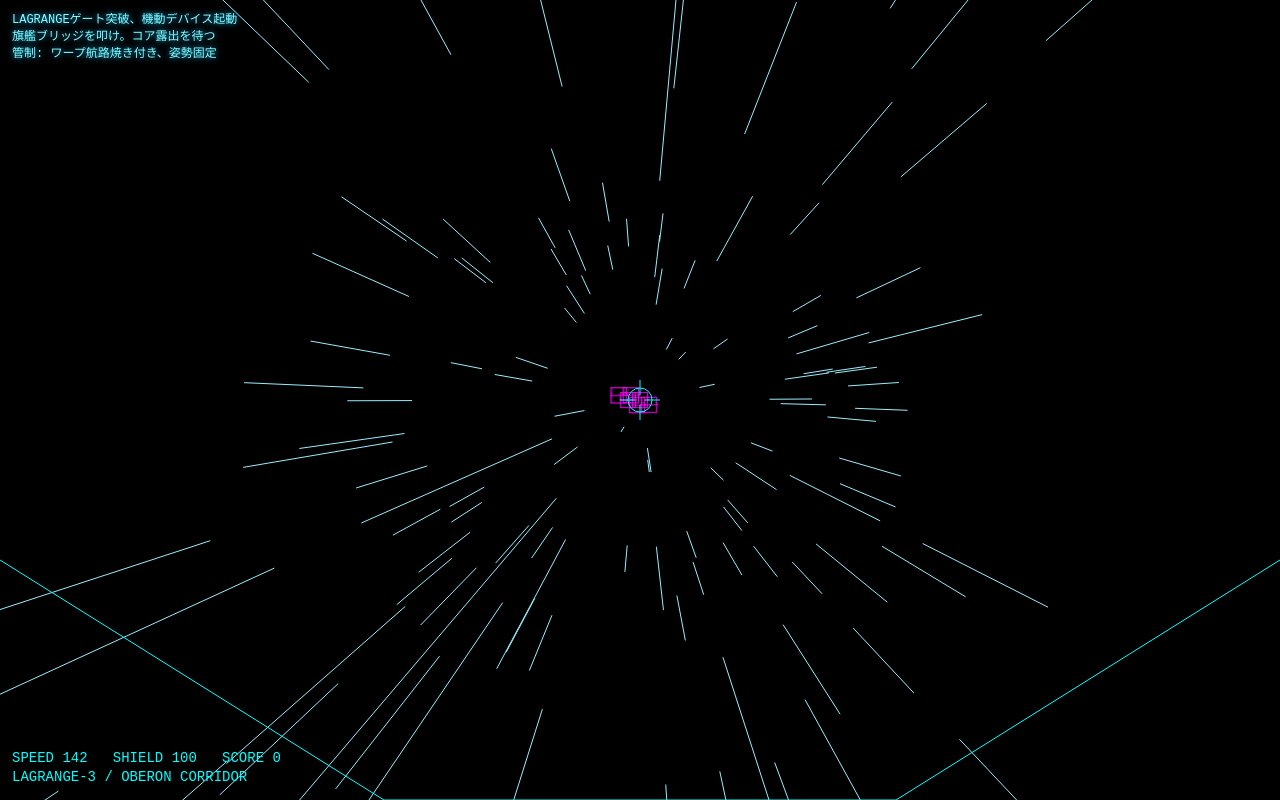
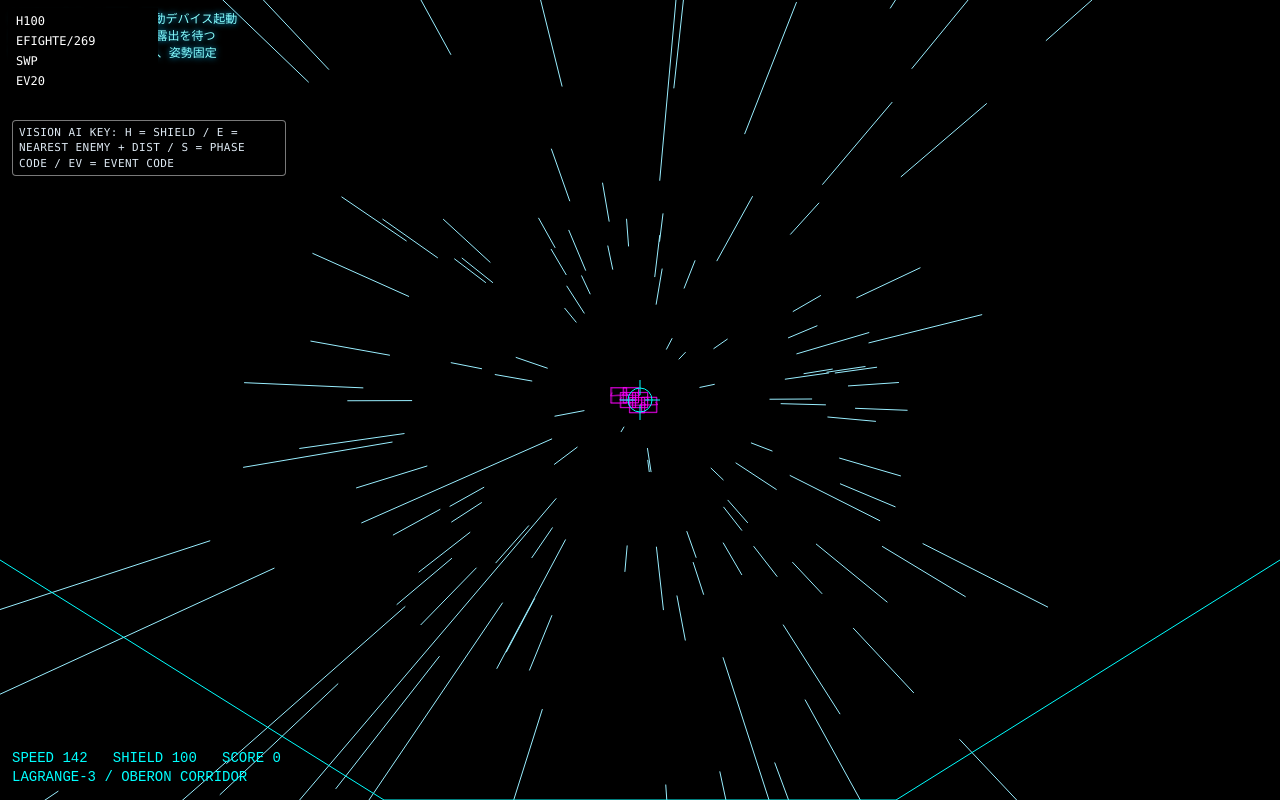
Before and after one commit to KG-NINJA/SttelaObasan, a plain HTML site: page index.html in a window 1280 px wide. Drawn offline with Linux system fonts and the light colour scheme.

Commit message:
Add files via upload

```diff
--- a/index.html
+++ b/index.html
@@ -10,6 +10,36 @@
     #hud { position:absolute; bottom:12px; left:12px; font-size:14px; line-height:1.4; white-space:pre; }
     #comms { position:absolute; top:12px; left:12px; font-size:12px; line-height:1.4; max-width:360px; color:#8ff; text-shadow:0 0 6px #0bf; white-space:pre-line; }
     #message { position:absolute; top:36%; width:100%; text-align:center; font-size:32px; letter-spacing:4px; }
+    #aiPanel {
+      position:fixed;
+      top:8px;
+      left:8px;
+      width:150px;
+      height:100px;
+      image-rendering:pixelated;
+      image-rendering:crisp-edges;
+      z-index:1000;
+      pointer-events:none;
+    }
+    #aiPanelGuide {
+      position:fixed;
+      top:120px;
+      left:12px;
+      max-width:260px;
+      padding:4px 6px;
+      font-size:11px;
+      line-height:1.4;
+      font-family:"Roboto Mono","SFMono-Regular","Menlo",monospace;
+      color:#e9f5ff;
+      background:rgba(0,0,0,0.65);
+      border:1px solid rgba(255,255,255,0.5);
+      border-radius:4px;
+      letter-spacing:0.04em;
+      pointer-events:none;
+      z-index:1000;
+      opacity:0;
+      transition:opacity 0.3s ease;
+    }
   </style>
   </head>
   <body>
@@ -19,6 +49,8 @@
     <div id="hud"></div>
     <div id="message"></div>
   </div>
+  <canvas id="aiPanel" width="150" height="100" aria-hidden="true"></canvas>
+  <div id="aiPanelGuide" aria-hidden="true">VISION AI KEY: H = SHIELD / E = NEAREST ENEMY + DIST / S = PHASE CODE / EV = EVENT CODE</div>
   <script>
   (() => {
     const canvas = document.getElementById("screen");
@@ -26,6 +58,12 @@
     const hud = document.getElementById("hud");
     const message = document.getElementById("message");
     const comms = document.getElementById("comms");
+    const aiPanelCanvas = document.getElementById("aiPanel");
+    const aiPanelCtx = aiPanelCanvas ? aiPanelCanvas.getContext("2d", { alpha: false }) : null;
+    const aiPanelGuide = document.getElementById("aiPanelGuide");
+    if (aiPanelCtx) {
+      aiPanelCtx.imageSmoothingEnabled = false;
+    }
     const state = {
       running: true,
       enemies: [],
@@ -137,6 +175,95 @@
         waveInterval: 14
       }
     ];
+    let aiPanelTimer = null;
+
+    // === Vision-AI用パネル描画・テレメトリ ===
+    function renderAIPanel(snapshot) {
+      if (!aiPanelCtx || !aiPanelCanvas || !snapshot) return;
+      const width = aiPanelCanvas.width;
+      const height = aiPanelCanvas.height;
+      aiPanelCtx.save();
+      aiPanelCtx.fillStyle = "#000";
+      aiPanelCtx.fillRect(0, 0, width, height);
+      aiPanelCtx.fillStyle = "#fff";
+      aiPanelCtx.font = "12px \"Roboto Mono\", \"SFMono-Regular\", \"Menlo\", monospace";
+      aiPanelCtx.textBaseline = "top";
+      aiPanelCtx.textAlign = "left";
+      const lines = [
+        `H${snapshot.hp}`,
+        `E${snapshot.enemyId}/${snapshot.enemyDist}`,
+        `S${snapshot.stage}`,
+        `EV${snapshot.event}`
+      ];
+      for (let i = 0; i < lines.length; i++) {
+        aiPanelCtx.fillText(lines[i], 8, 8 + i * 20);
+      }
+      aiPanelCtx.restore();
+    }
+
+    function getNearestEnemySnapshot() {
+      let bestDist = Number.POSITIVE_INFINITY;
+      let bestId = "NONE";
+      for (const enemy of state.enemies) {
+        if (!enemy || enemy.retired) continue;
+        const dist = Math.abs(enemy.z ?? Number.POSITIVE_INFINITY);
+        if (!Number.isFinite(dist)) continue;
+        if (dist < bestDist) {
+          bestDist = dist;
+          const rawId = enemy.code || enemy.type || enemy.className || "UNK";
+          bestId = rawId.toString().toUpperCase().slice(0, 6);
+        }
+      }
+      if (!Number.isFinite(bestDist)) {
+        bestDist = 0;
+        bestId = "NONE";
+      }
+      return {
+        enemyId: bestId,
+        enemyDist: Math.max(0, Math.round(bestDist))
+      };
+    }
+
+    function deriveStageCode() {
+      if (state.warpPhase !== "combat") return "WP";
+      if (state.enemies.some(e => e.type === "dreadnought" && !e.pendingExplosion && !e.retired)) return "FG";
+      if (state.enemies.some(e => e.type === "battleship" && !e.pendingExplosion && !e.retired)) return "BS";
+      if (state.enemies.some(e => e.type === "corvette" && !e.pendingExplosion && !e.retired)) return "CV";
+      return "DF";
+    }
+
+    function deriveEventCode() {
+      if (!state.running && !state.debugMode) return 99;
+      if (state.warpPhase !== "combat") return 20;
+      if (state.enemies.some(e => e.type === "dreadnought" && !e.pendingExplosion && !e.retired)) return 80;
+      if (state.enemies.some(e => e.type === "battleship" && !e.pendingExplosion && !e.retired)) return 70;
+      if (state.shield <= 25 && !state.debugMode) return 40;
+      return 10;
+    }
+
+    function collectAIPanelState() {
+      const nearest = getNearestEnemySnapshot();
+      return {
+        hp: Math.max(0, Math.round(state.shield ?? 0)),
+        enemyId: nearest.enemyId,
+        enemyDist: nearest.enemyDist,
+        stage: deriveStageCode(),
+        event: deriveEventCode()
+      };
+    }
+
+    function initAIPanelLoop() {
+      if (!aiPanelCanvas || !aiPanelCtx || aiPanelTimer) return;
+      aiPanelTimer = setInterval(() => {
+        renderAIPanel(collectAIPanelState());
+      }, 300);
+    }
+
+    function updateAIPanelGuideVisibility() {
+      if (!aiPanelGuide) return;
+      const shouldShow = state.timeSinceStart < 12 && state.loopCount === 0;
+      aiPanelGuide.style.opacity = shouldShow ? "0.95" : "0";
+    }
 
     const audioEngine = {
       ctx: null,
@@ -158,6 +285,7 @@
   window.addEventListener("touchstart", primeAudio, { passive: true });
   createStars();
   resetGame();
+  initAIPanelLoop();
   requestAnimationFrame(loop);
   }
 
@@ -1599,6 +1727,7 @@
       hudLines.push(state.sectorLabel);
       comms.textContent = state.navLog.slice(-5).join("\n");
       hud.textContent = hudLines.join("\n");
+      updateAIPanelGuideVisibility();
 
   }
 
```
